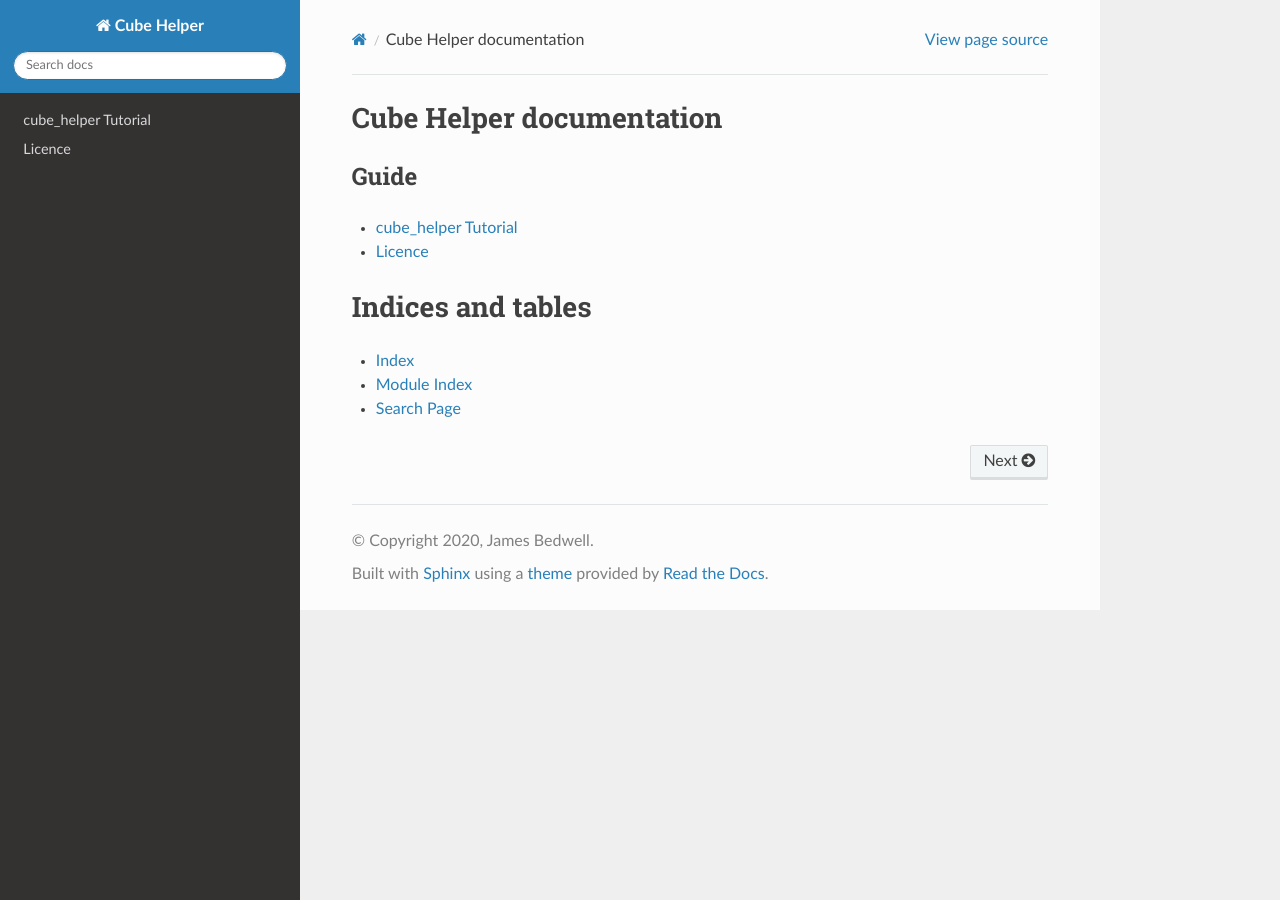
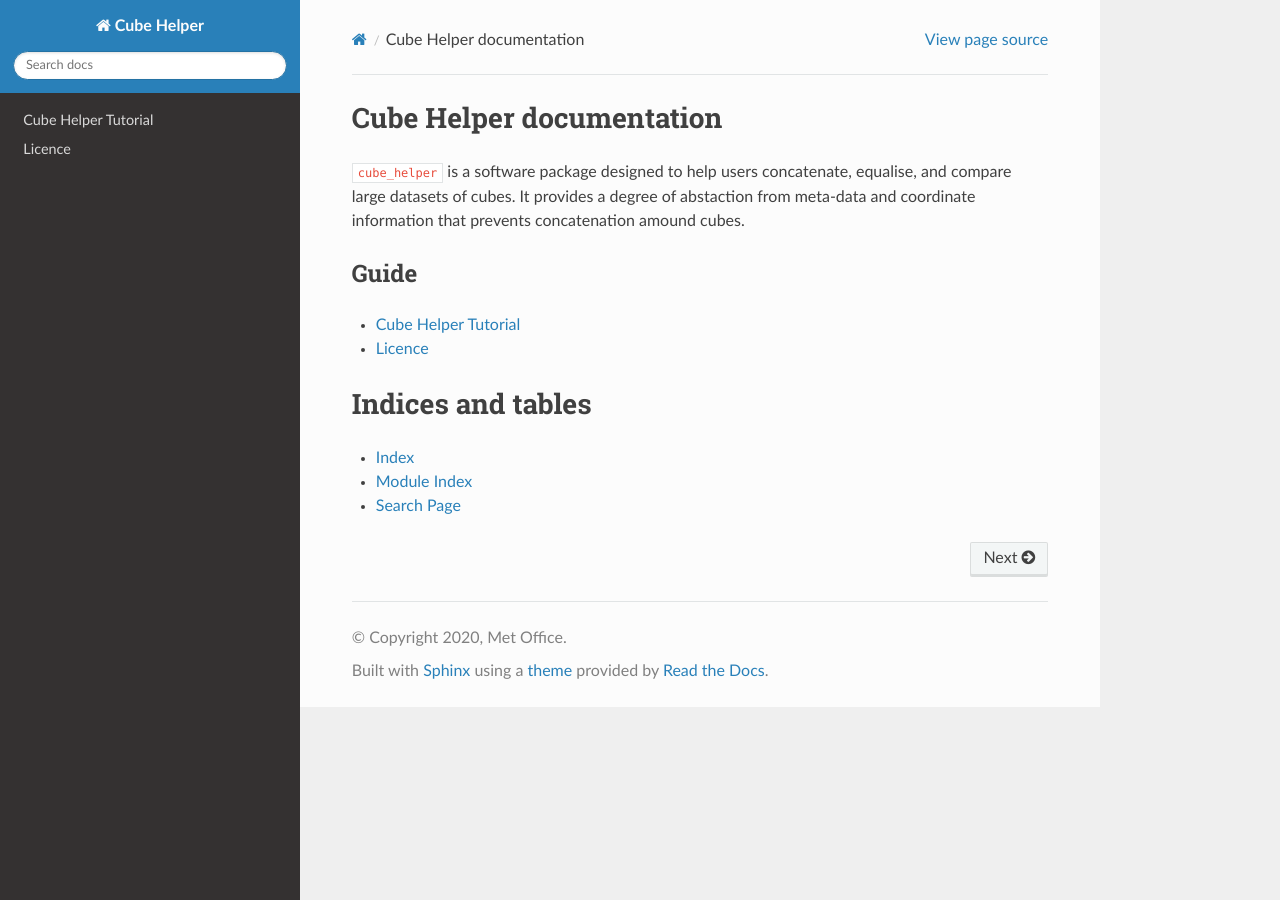
Before and after one commit to MetOffice/cube_helper, a Sphinx documentation site: the page built from docs/source/index.rst, in a window 1280 px wide. Built offline with Sphinx 7.4.7 and the Read the Docs theme 2.0.0, drawn with Linux system fonts in a browser that asks for light colours.

```diff
--- a/docs/source/Cube Helper Tutorial.rst
+++ b/docs/source/Cube Helper Tutorial.rst
@@ -1,5 +1,5 @@
 
-cube_helper Tutorial
+Cube Helper Tutorial
 --------------------
 
 This tutorial is a step by step guide to using the ``cube_helper``
--- a/docs/source/conf.py
+++ b/docs/source/conf.py
@@ -20,7 +20,7 @@
 # -- Project information -----------------------------------------------------
 
 project = 'Cube Helper'
-copyright = '2020, James Bedwell'
+copyright = '2020, Met Office'
 author = 'James Bedwell'
 
 # The short X.Y version
--- a/docs/source/index.rst
+++ b/docs/source/index.rst
@@ -1,11 +1,7 @@
-.. Cube Helper documentation master file, created by
-   sphinx-quickstart on Thu Jan  2 11:11:02 2020.
-   You can adapt this file completely to your liking, but it should at least
-   contain the root `toctree` directive.
-
 Cube Helper documentation
 =======================================
 
+``cube_helper`` is a software package designed to help users concatenate, equalise, and compare large datasets of cubes. It provides a degree of abstaction from meta-data and coordinate information that prevents concatenation amound cubes.
 
 Guide
 ^^^^^
```
